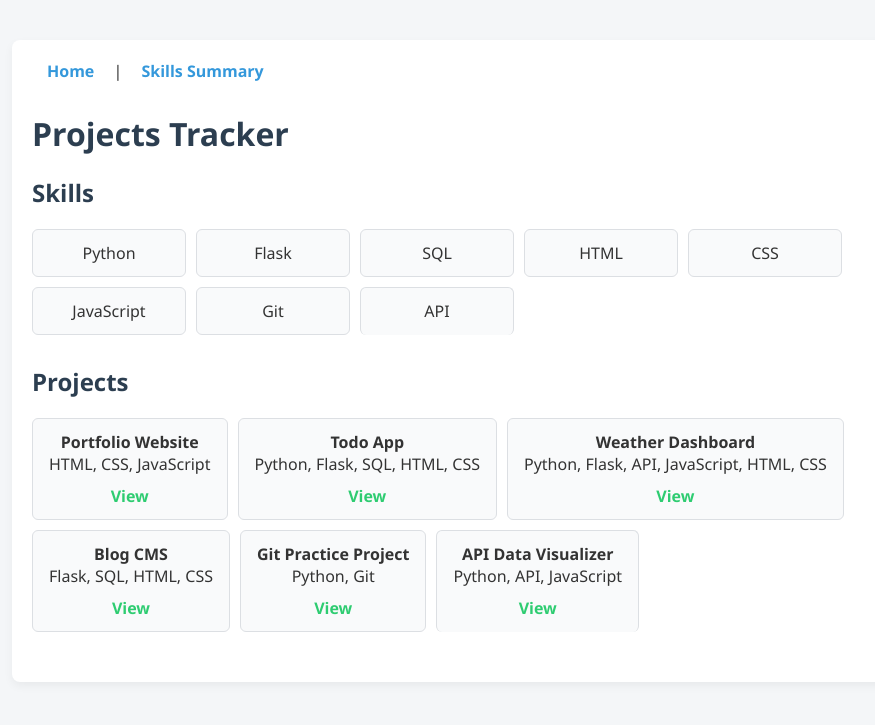
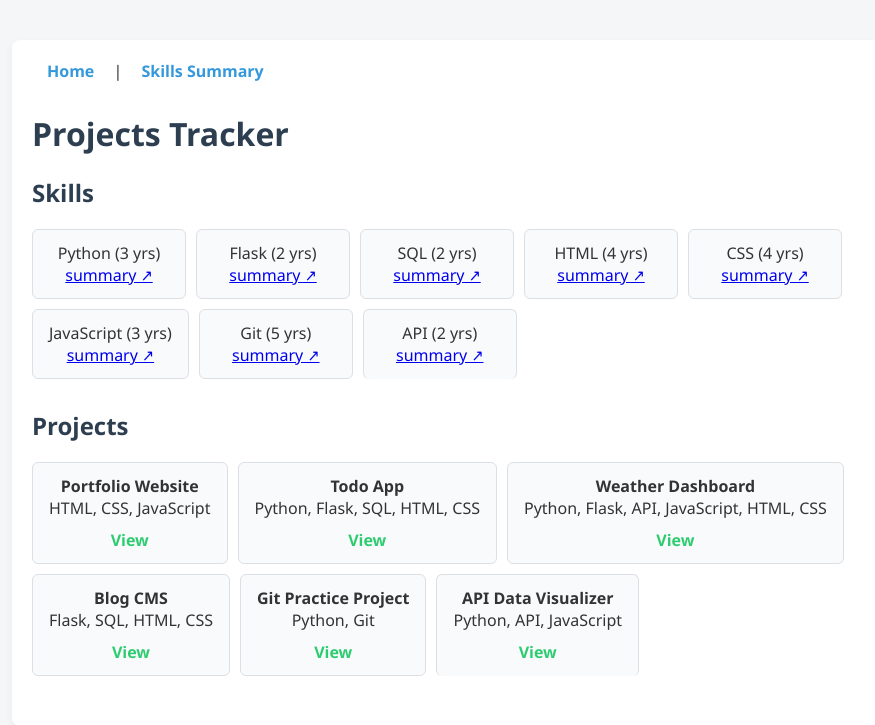
Before and after one commit to trrodenboughmcc/frontend-skills-tracker-python, a Flask app: page / in a window 1280 px wide. Shown: the top 725 px of the page, without its empty margins (128-1003 px from the left). Run offline with Flask 3, Linux system fonts and the light colour scheme.

Commit message:
Update index.html to link to skill summary page

```diff
--- a/tracker_app/templates/index.html
+++ b/tracker_app/templates/index.html
@@ -23,9 +23,17 @@
             <h2>Skills</h2>
             <ul class="card-list" id="skills-list">
                 {% for skill in tracker.skills %}
-                    <li class="card skill-filter" data-skill="{{ skill.name }}">
-                        {{ skill.name }}
-                    </li>
+                  <li class="card skill-filter" data-skill="{{ skill.name }}">
+                    {{ skill.name }} ({{ skill.experience }} yrs)
+                    <br>
+                    <a
+                      href="{{ url_for('skill_levels') }}?skill={{ skill.name }}"
+                      title="View {{ skill.name }} in skill summary"
+                      class="skill-link"
+                    >
+                      summary ↗
+                    </a>
+                  </li>
                 {% else %}
                   <li class="card empty">No skills listed.</li>
                 {% endfor %}
```
